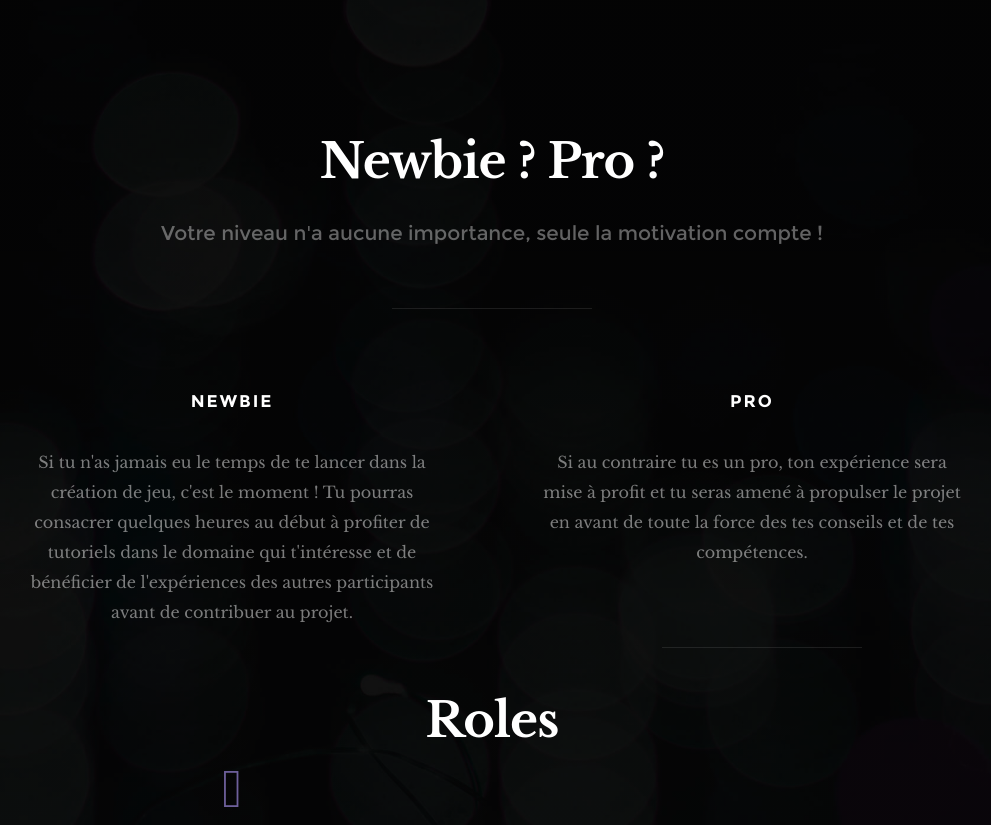
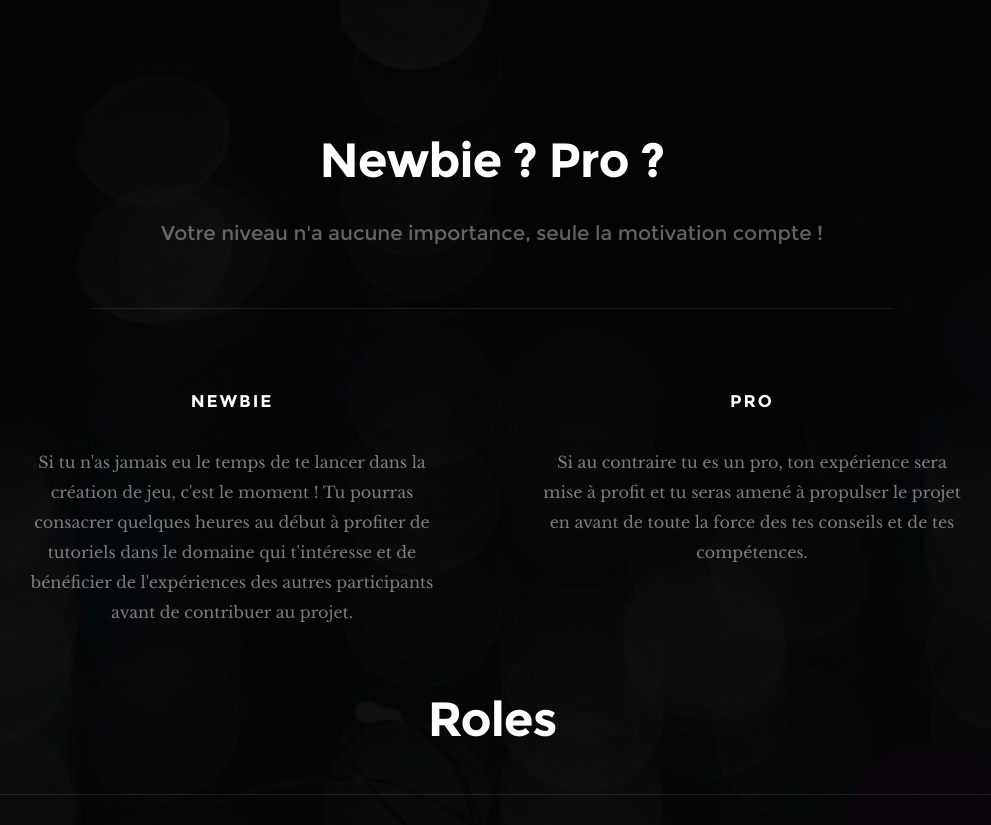
Before and after one commit to Festigeek/gamejam, a plain HTML site: page index.html in a window 1280 px wide. Shown: the part 1840-2665 px from the top of the page, without its empty margins (148-1139 px from the left). Drawn offline with Linux system fonts and the light colour scheme; files whose address does not match are found by name.

Commit message:
adjustments

```diff
--- a/css/main.css
+++ b/css/main.css
@@ -1134,7 +1134,6 @@ input::-moz-focus-inner {
   margin-bottom: 1.5rem;
 }
 .section-intro h1 {
-  font-family: "librebaskerville-bold", serif;
   font-size: 4.8rem;
   line-height: 1.375;
   color: #151515;
@@ -1160,7 +1159,7 @@ input::-moz-focus-inner {
 .section-intro.with-bottom-sep::after {
   display: inline-block;
   height: 1px;
-  width: 200px;
+  width: 100%;
   background-color: rgba(242, 242, 242, 0.1);
   text-align: center;
 }
```
